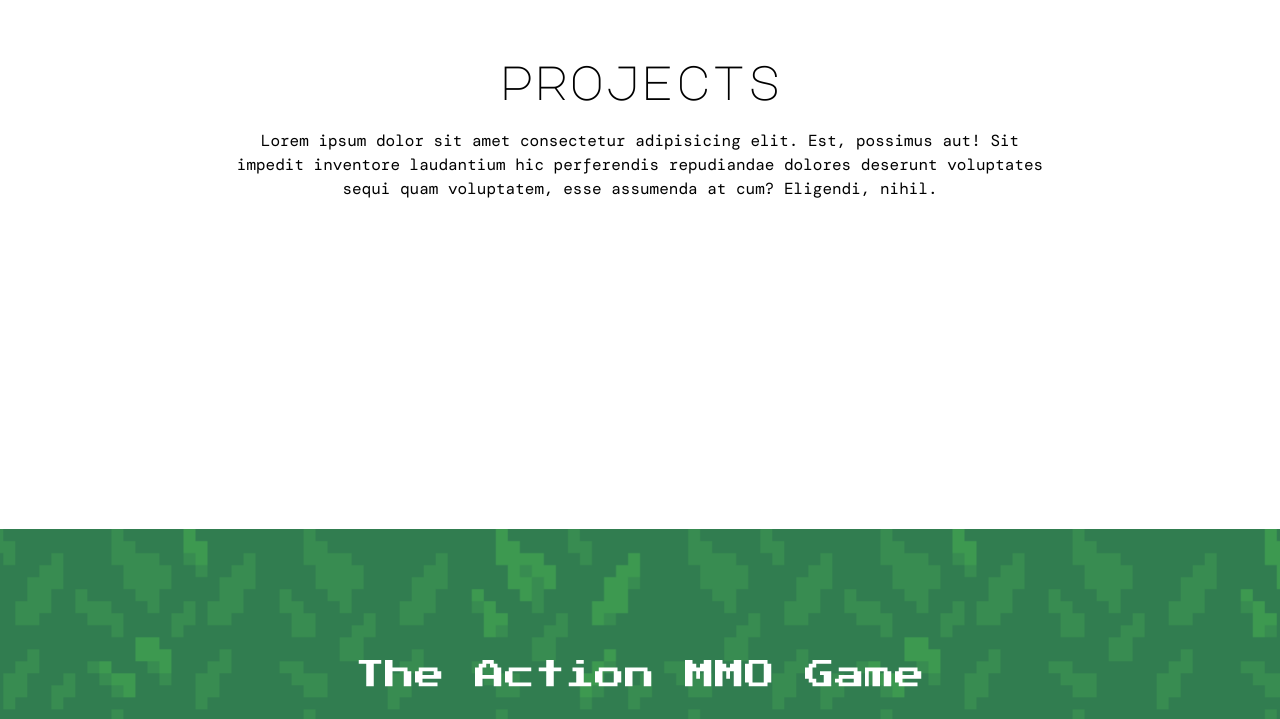
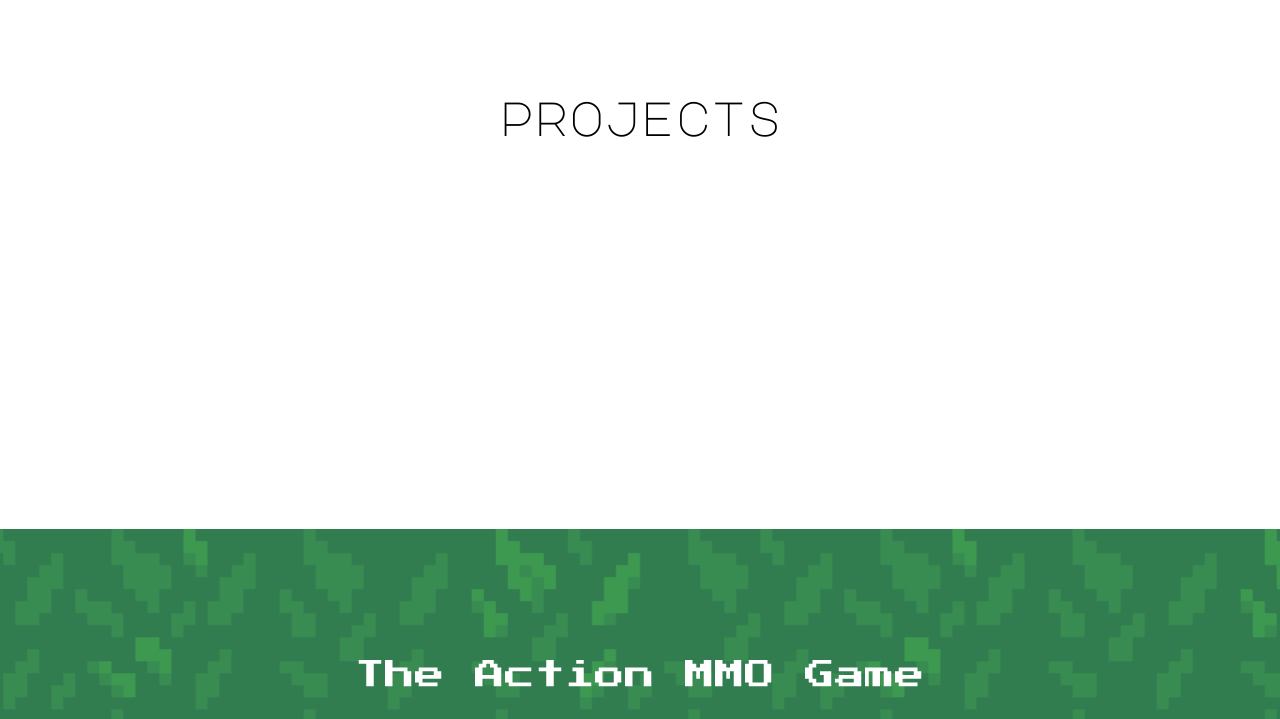
Before and after one commit to NuttapolKhumdang/Portfolio, a website: page index.html in a window 1280 px wide. Shown: the part 1120-1839 px from the top of the page. Drawn offline with nearby package versions, Linux system fonts and the light colour scheme; a web font is replaced by a local one.

Commit message:
content: update project description

```diff
--- a/index.html
+++ b/index.html
@@ -53,7 +53,7 @@
 
     <header class="mx-auto flex h-dvh w-full max-w-5xl flex-col items-center justify-center gap-6">
         <h1 class="font-display text-5xl">projects</h1>
-        <p class="text-center max-w-4xl font-mono px-8">Lorem ipsum dolor sit amet consectetur adipisicing elit. Est, possimus aut! Sit impedit inventore laudantium hic perferendis repudiandae dolores deserunt voluptates sequi quam voluptatem, esse assumenda at cum? Eligendi, nihil.</p>
+        <p class="text-center max-w-4xl font-mono px-8"></p>
     </header>
 
     <main class="relative flex h-max w-full flex-col items-center justify-center gap-6 py-16 text-white px-8 lg:px-0">
```
